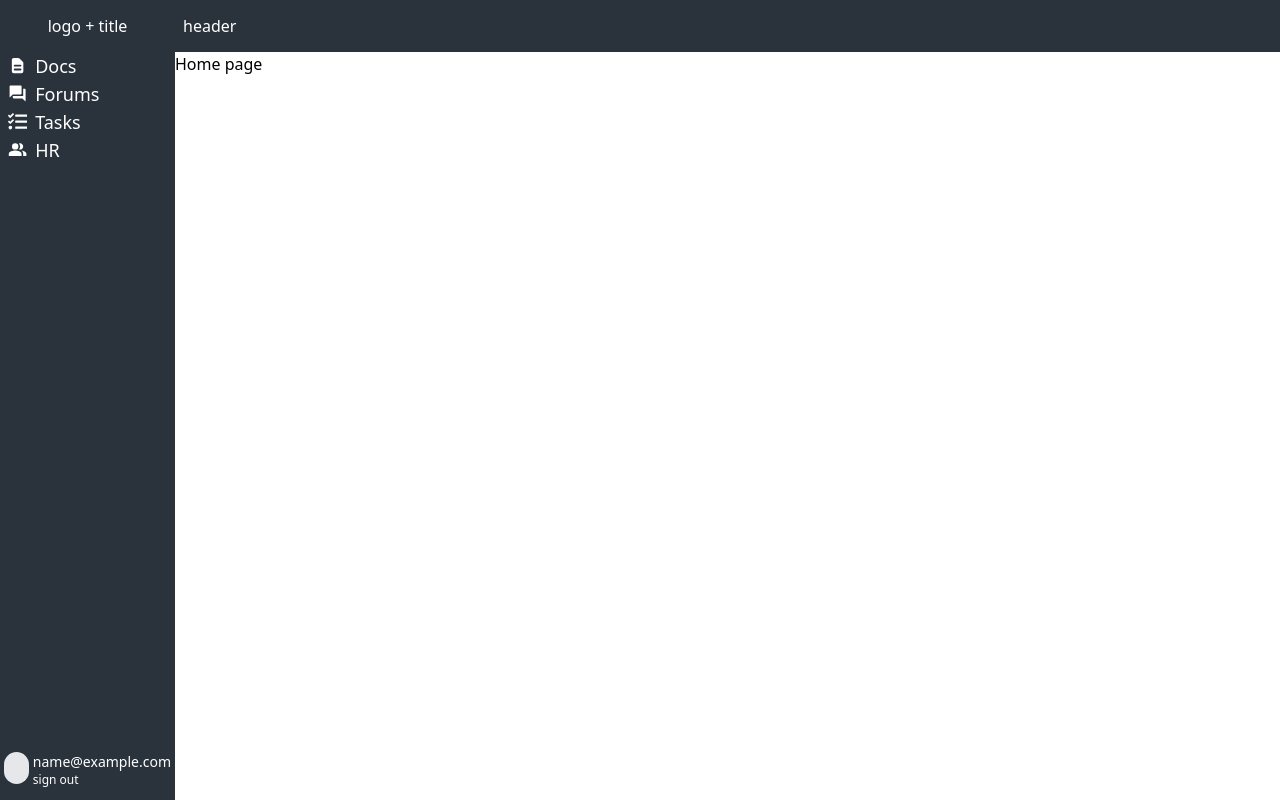
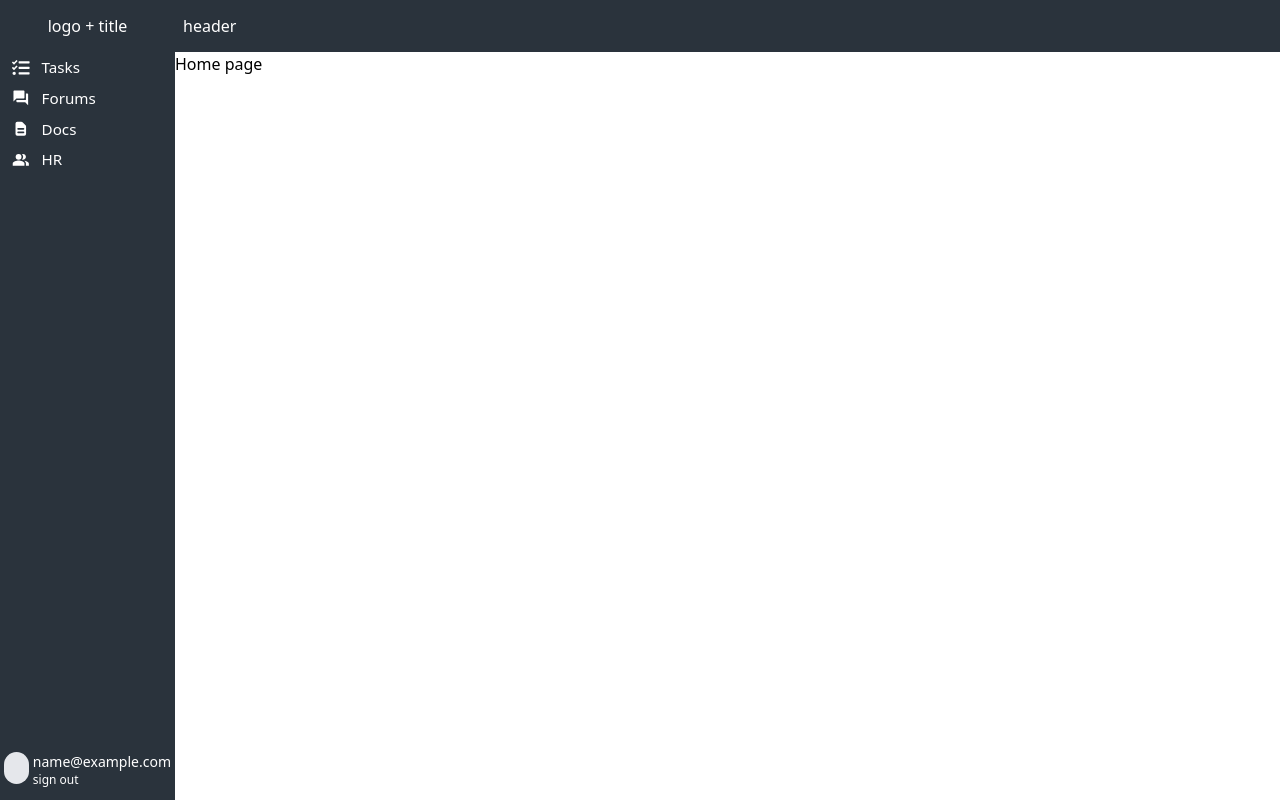
Before and after one commit to DawidWraga/team-project, a Next.js app: page / in a window 1280 px wide. Built offline with nearby package versions, Linux system fonts and the light colour scheme; sample sign-in values are in the browser's storage.

Commit message:
side nav active redesign

```diff
--- a/components/SideNavContent.tsx
+++ b/components/SideNavContent.tsx
@@ -11,7 +11,7 @@ import { FaTasks } from 'react-icons/fa';
 interface IProps {}
 
 const iconProps = {
-	fontSize: '1.2rem',
+	fontSize: '1.1rem',
 	className: 'text-secondary-contrast',
 };
 
@@ -36,16 +36,20 @@ export default function SideNavContent(props: IProps) {
 			</header>
 			<nav className="grow">
 				{pages.pages.map(({ label, route }) => {
+					const isActive = router.pathname === route;
 					return (
 						<div
 							key={route}
-							className={`w-full px-2 gap-2 flex justify-start items-center hover:cursor-pointer hover:bg-secondary-light text-secondary-contrast  ${
-								router.pathname === route ? '!text-brand child:!text-brand' : ''
+							className={`w-full px-3 py-1 gap-3 flex justify-start items-center hover:cursor-pointer hover:bg-secondary-light text-secondary-contrast relative ${
+								isActive ? 'font-semibold' : ''
 							}`}
 							onClick={() => router.push(route)}
 						>
+							{isActive && (
+								<span className="w-1 h-full rounded-full absolute left-0  bg-brand"></span>
+							)}
 							<div className="inline-block">{routeToIconMap[route]}</div>
-							<span className="text-lg">{label}</span>
+							<span className="text-[.95rem]">{label}</span>
 						</div>
 					);
 				})}
--- a/db/pages.json
+++ b/db/pages.json
@@ -1,8 +1,8 @@
 {
 	"pages": [
 		{
-			"label": "Docs",
-			"route": "/docs",
+			"label": "Tasks",
+			"route": "/tasks",
 			"subPages": []
 		},
 		{
@@ -11,8 +11,8 @@
 			"subPages": []
 		},
 		{
-			"label": "Tasks",
-			"route": "/tasks",
+			"label": "Docs",
+			"route": "/docs",
 			"subPages": []
 		},
 		{
```
Also changed, not shown: 1 other file (tests, documents, lock files or other folders).
